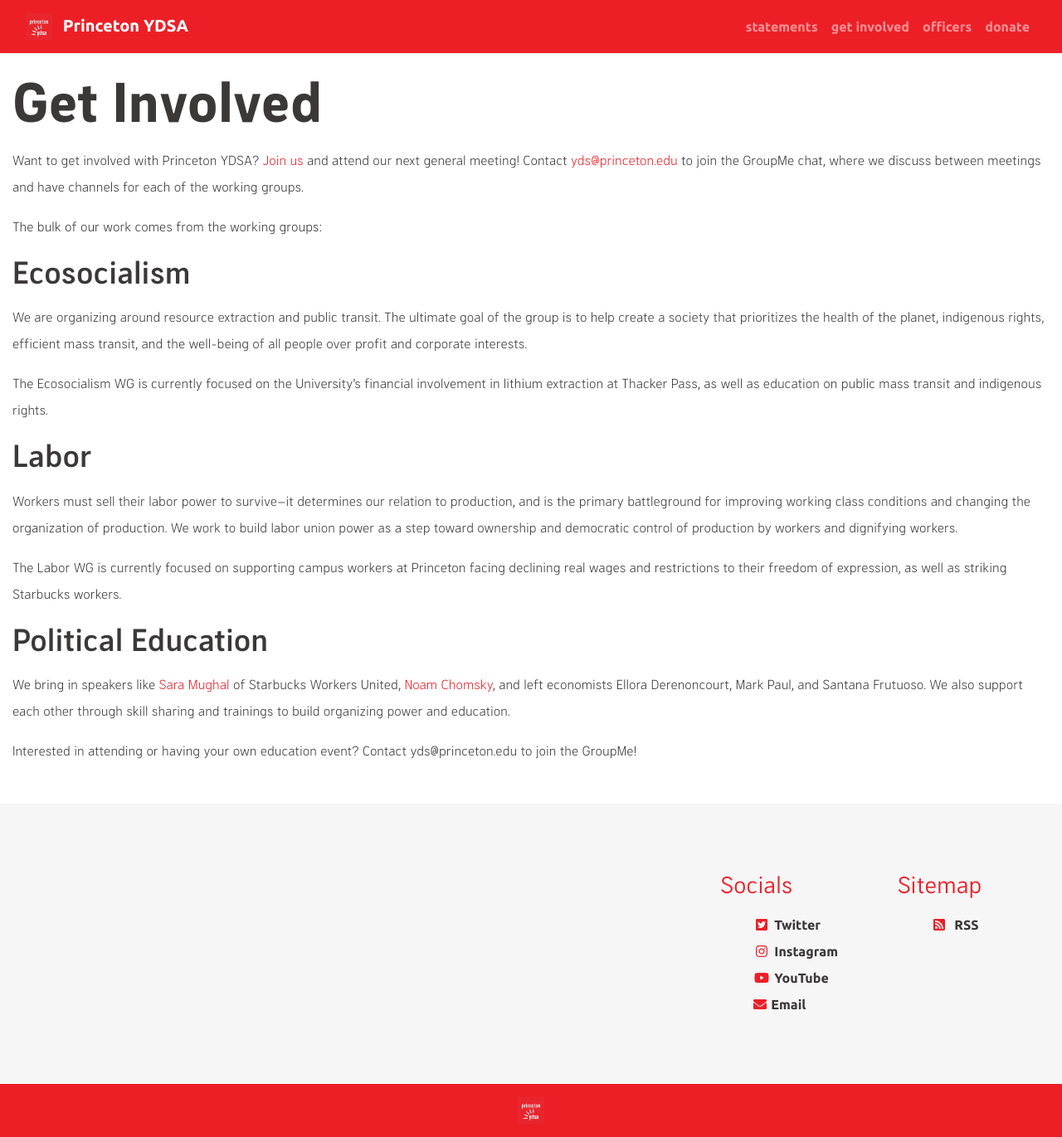
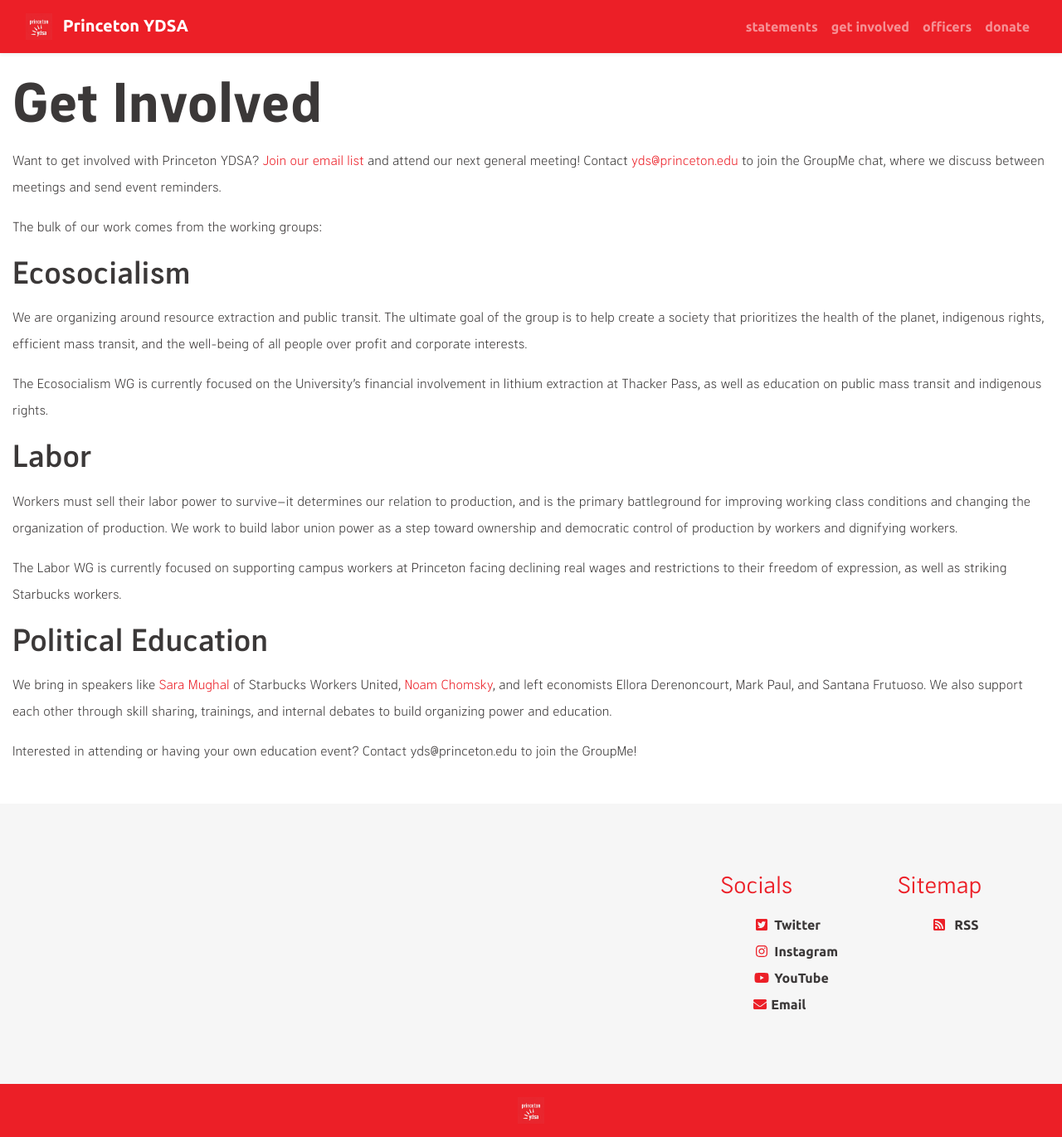
Before and after one commit to centralnjdsa-ntc/princetonydsa.github.io, a Jekyll site: the page built from _pages/get-involved.md, in a window 1280 px wide. Shown: the whole page at 83% size. Built offline with Jekyll 4.4.1, drawn with Linux system fonts in a browser that asks for light colours.

Commit message:
Update get-involved.md

```diff
--- a/_pages/get-involved.md
+++ b/_pages/get-involved.md
@@ -4,7 +4,7 @@
 permalink: /get-involved/
 ---
 
-Want to get involved with Princeton YDSA? [Join us](https://my.princeton.edu/yds/club_signup) and attend our next general meeting! Contact [yds@princeton.edu](mailto:yds@princeton.edu) to join the GroupMe chat, where we discuss between meetings and have channels for each of the working groups.
+Want to get involved with Princeton YDSA? [Join our email list](https://my.princeton.edu/yds/club_signup) and attend our next general meeting! Contact [yds@princeton.edu](mailto:yds@princeton.edu) to join the GroupMe chat, where we discuss between meetings and send event reminders.
 
 The bulk of our work comes from the working groups:
 
@@ -22,8 +22,6 @@
 
 ### Political Education
 
-We bring in speakers like [Sara Mughal](https://www.dailyprincetonian.com/article/2022/11/starbucks-organizer-sara-mughal-talks-unionization-ydsa-whig-clio-event) of Starbucks Workers United, [Noam Chomsky](https://www.dailyprincetonian.com/article/2023/04/father-of-modern-linguistics-noam-chomsky-on-politics-and-power-student-activism-2023-princeton), and left economists Ellora Derenoncourt, Mark Paul, and Santana Frutuoso. We also support each other through skill sharing and trainings to build organizing power and education.
+We bring in speakers like [Sara Mughal](https://www.dailyprincetonian.com/article/2022/11/starbucks-organizer-sara-mughal-talks-unionization-ydsa-whig-clio-event) of Starbucks Workers United, [Noam Chomsky](https://www.dailyprincetonian.com/article/2023/04/father-of-modern-linguistics-noam-chomsky-on-politics-and-power-student-activism-2023-princeton), and left economists Ellora Derenoncourt, Mark Paul, and Santana Frutuoso. We also support each other through skill sharing, trainings, and internal debates to build organizing power and education.
 
 Interested in attending or having your own education event? Contact yds@princeton.edu to join the GroupMe!
-
-<!-- <iframe src="https://calendar.google.com/calendar/embed?height=600&wkst=1&bgcolor=%23ffffff&ctz=America%2FNew_York&src=cHJpbmNldG9ueWRzYUBnbWFpbC5jb20&color=%23D81B60" style="border:solid 1px #777" width="800" height="600" frameborder="0" scrolling="no"></iframe> -->
```
